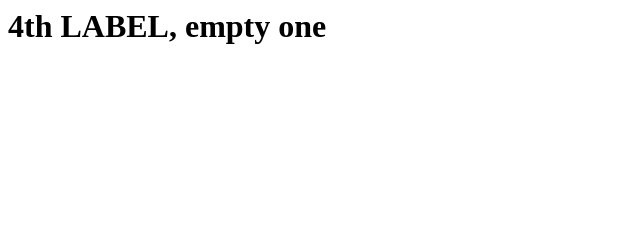
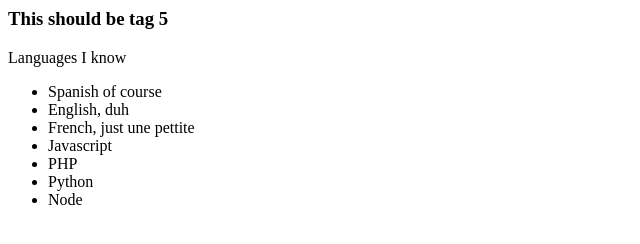
Before and after one commit to jocelo/testing-tags, a plain HTML site: page index.html in a window 1280 px wide. Shown: the whole page, without its empty margins (0-640 px from the left). Drawn offline with Linux system fonts and the light colour scheme.

Commit message:
languages

```diff
--- a/index.html
+++ b/index.html
@@ -1,4 +1,14 @@
 <html>
 <body>
-  <h1>4th LABEL, empty one</h1>
+  <h3>This should be tag 5</h3>
+  <p>Languages I know</p>
+  <ul>
+    <li>Spanish of course</li>
+    <li>English, duh</li>
+    <li>French, just une pettite</li>
+    <li>Javascript</li>
+    <li>PHP</li>
+    <li>Python</li>
+    <li>Node</li>
+  </ul>
 </html>
```
